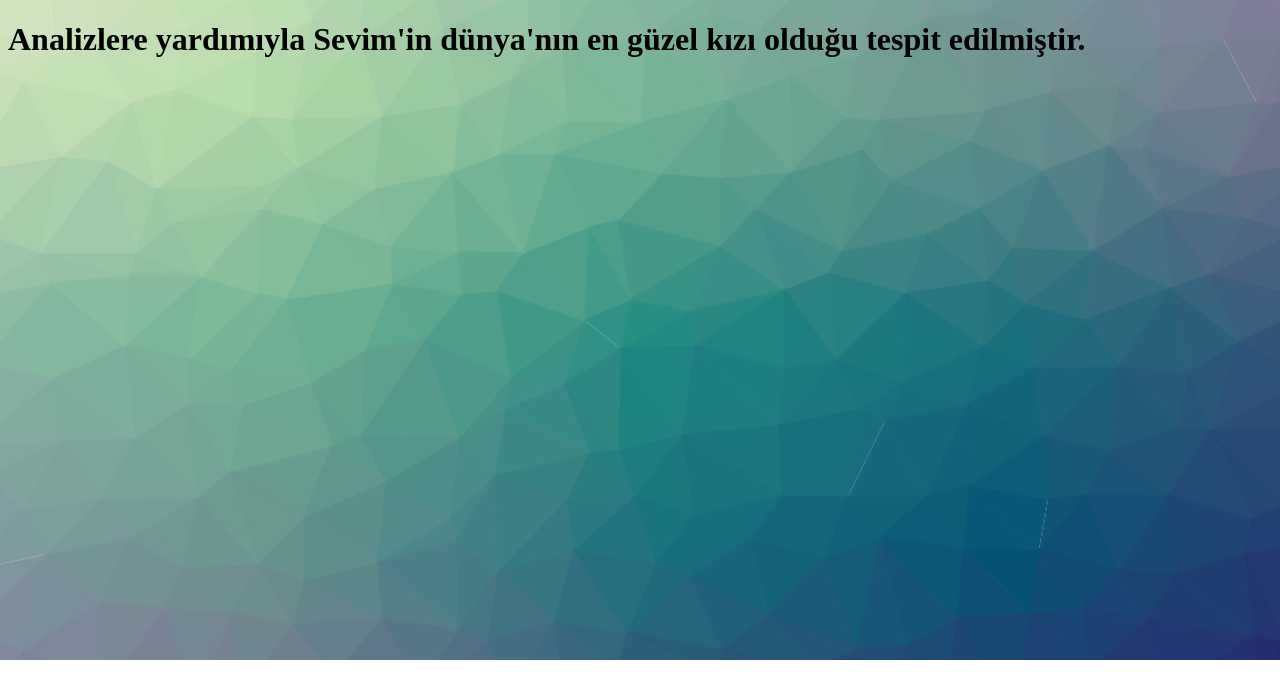
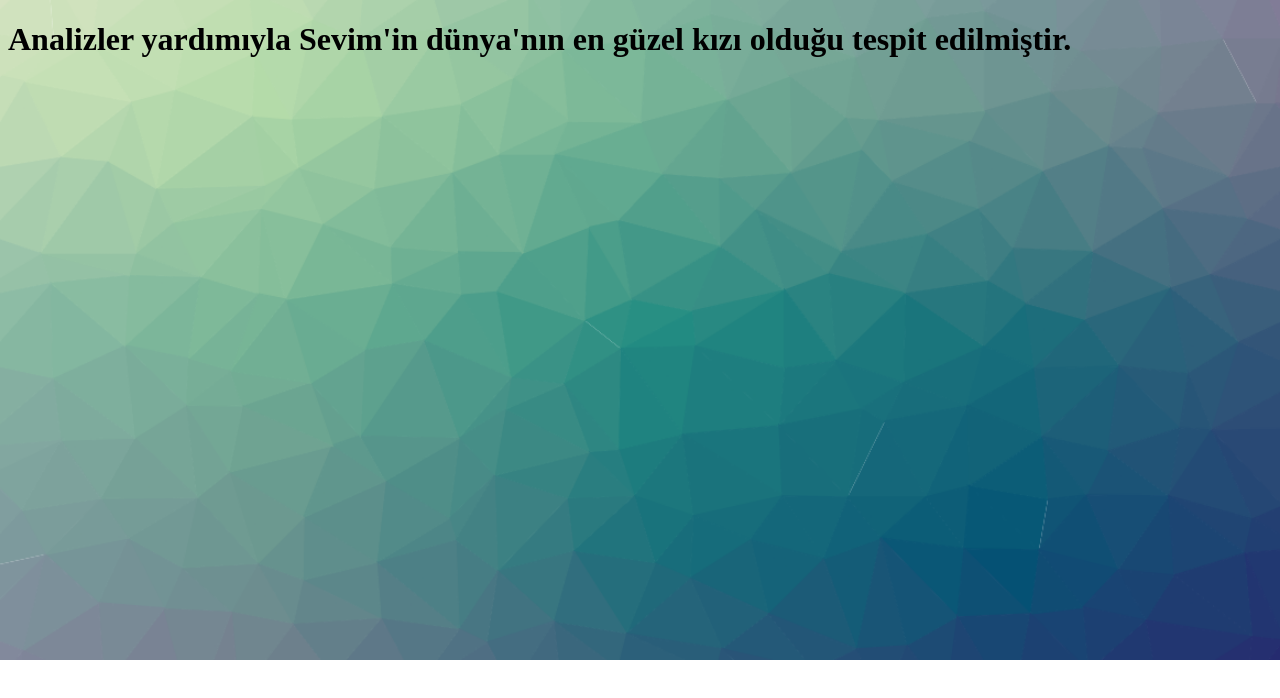
Before and after one commit to onurekinciii/fefae, a Vue app: page / in a window 1280 px wide. Shown: the top 698 px of the page. Built offline with nearby package versions, Linux system fonts and the light colour scheme; what dinero.js, vue3-apexcharts would draw is missing.

Commit message:
Update App.vue

```diff
--- a/src/App.vue
+++ b/src/App.vue
@@ -1,5 +1,5 @@
 <template>
-  <h1>Analizlere yardımıyla Sevim'in dünya'nın en güzel kızı olduğu tespit edilmiştir.</h1>
+  <h1>Analizler yardımıyla Sevim'in dünya'nın en güzel kızı olduğu tespit edilmiştir.</h1>
 </template>
 
 <script>
```
